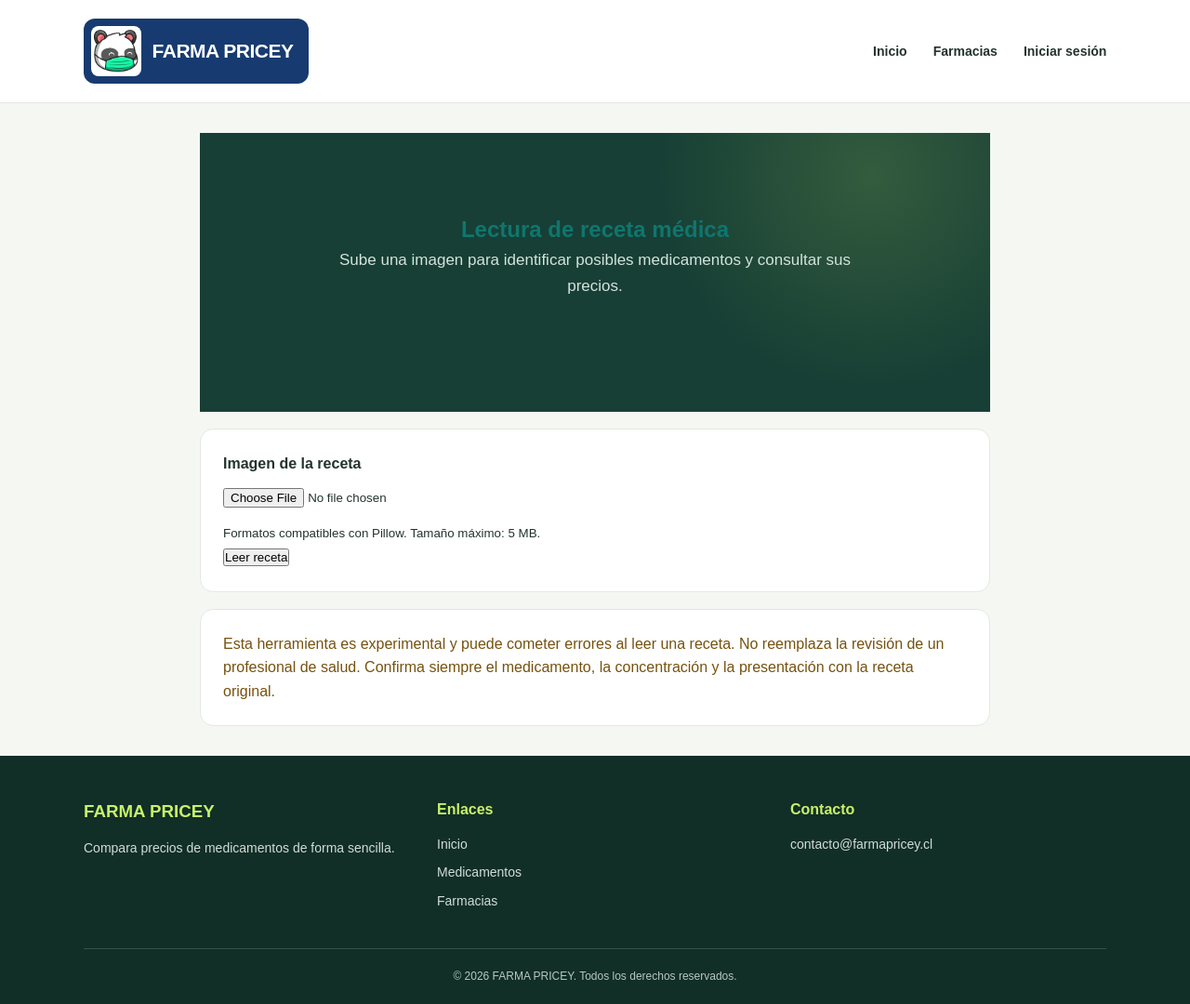
After one commit to basto115/Pagina-Pricey, a Django app: page /leer-receta/ in a window 1280 px wide. The commit adds this page. Shown: the whole page at 93% size. Run offline with Django 5.2, Linux system fonts and the light colour scheme.

Commit message:
OCR para leer recetas

```diff
--- a/config/settings.py
+++ b/config/settings.py
@@ -111,4 +111,4 @@ STATIC_URL = 'static/'
 # Correo electrónico para desarrollo
 EMAIL_BACKEND = 'django.core.mail.backends.console.EmailBackend'
 
-TESSERACT_CMD = os.environ.get("TESSERACT_CMD", "")
+TESSERACT_CMD = os.environ.get("TESSERACT_CMD",  r"C:\Program Files\Tesseract-OCR\tesseract.exe")
--- a/farmacia/static/farmacia/css/estilo.css
+++ b/farmacia/static/farmacia/css/estilo.css
@@ -1348,3 +1348,68 @@ footer {
         padding: 0 9px;
     }
 }
+
+/* Lectura de recetas */
+
+.receta-contenedor {
+    width: min(100% - 32px, 850px);
+    margin: 32px auto;
+}
+
+.receta-panel {
+    background: #fff;
+    padding: 24px;
+    margin: 18px 0;
+    border: 1px solid var(--borde, #e2e9e1);
+    border-radius: 14px;
+}
+
+.receta-contenedor h1,
+.receta-contenedor h2 {
+    color: #0f766e;
+}
+
+.receta-archivo {
+    display: block;
+    width: 100%;
+    max-width: 100%;
+    box-sizing: border-box;
+    margin: 14px 0;
+}
+
+.receta-texto {
+    white-space: pre-wrap;
+    overflow-wrap: anywhere;
+    font-family: inherit;
+    background: #f5f7f3;
+    padding: 14px;
+    border-radius: 8px;
+}
+
+.receta-error {
+    color: #b42318;
+}
+
+.receta-aviso {
+    color: #76520e;
+}
+
+.receta-precio {
+    border-top: 1px solid var(--borde, #e2e9e1);
+    padding: 12px 0;
+}
+
+.receta-precio p {
+    margin: 8px 0;
+}
+
+@media (max-width: 600px) {
+    .receta-contenedor {
+        width: calc(100% - 24px);
+        margin: 20px auto;
+    }
+
+    .receta-panel {
+        padding: 16px;
+    }
+}
--- a/farmacia/templates/inicio.html
+++ b/farmacia/templates/inicio.html
@@ -29,7 +29,7 @@
     <nav>
         <a href="{% url 'inicio' %}">Inicio</a>
         <a href="#farmacias">Farmacias</a>
-        <a href="#medicamentos">Medicamentos</a>
+        <a href="{% url 'leer_receta' %}">Leer receta</a>
         <a href="{% url 'login' %}">Iniciar sesión</a>
     </nav>
 </header>
--- /dev/null
+++ b/farmacia/templates/leer_receta.html
@@ -0,0 +1,183 @@
+{% load static %}
+<!DOCTYPE html>
+<html lang="es">
+<head>
+    <meta charset="UTF-8">
+    <meta name="viewport" content="width=device-width, initial-scale=1.0">
+    <meta name="referrer" content="strict-origin-when-cross-origin">
+    <title>Leer receta | FARMA PRICEY</title>
+    <link rel="stylesheet" href="{% static 'farmacia/css/estilo.css' %}">
+</head>
+<body>
+
+<header>
+    <div class="logo">
+        <a href="{% url 'inicio' %}" class="logo-enlace">
+            <img
+                src="{% static 'farmacia/img/pandaloool.png' %}"
+                alt="Pandita de FARMA PRICEY"
+                class="logo-imagen"
+            >
+            <span>FARMA PRICEY</span>
+        </a>
+    </div>
+
+    <nav>
+        <a href="{% url 'inicio' %}">Inicio</a>
+        <a href="{% url 'inicio' %}#farmacias">Farmacias</a>
+        <a href="{% url 'login' %}">Iniciar sesión</a>
+    </nav>
+</header>
+
+<main class="receta-contenedor">
+
+    <section class="buscador">
+        <h1>Lectura de receta médica</h1>
+        <p>
+            Sube una imagen para identificar posibles medicamentos
+            y consultar sus precios.
+        </p>
+    </section>
+
+    <section class="receta-panel">
+        <form method="post" enctype="multipart/form-data">
+            {% csrf_token %}
+
+            <label for="receta"><strong>Imagen de la receta</strong></label>
+
+            <input
+                type="file"
+                id="receta"
+                name="receta"
+                accept="image/*"
+                class="receta-archivo"
+                required
+            >
+
+            <p>
+                <small>
+                    Formatos compatibles con Pillow. Tamaño máximo: 5 MB.
+                </small>
+            </p>
+
+            <button type="submit">Leer receta</button>
+        </form>
+    </section>
+
+    {% if error %}
+        <section class="receta-panel receta-error">
+            <p>{{ error }}</p>
+        </section>
+    {% endif %}
+
+    {% if texto_reconocido %}
+        <section class="receta-panel">
+            <h2>Texto reconocido</h2>
+            <pre class="receta-texto">{{ texto_reconocido }}</pre>
+        </section>
+    {% endif %}
+
+    {% if resultados %}
+        <section class="receta-resultados">
+            <h2>Posibles coincidencias</h2>
+
+            {% for resultado in resultados %}
+                <article class="receta-panel">
+                    <h3>{{ resultado.medicamento.nombre }}</h3>
+
+                    <p>
+                        {{ resultado.medicamento.principio_activo|default:"Principio activo no registrado" }}
+                    </p>
+
+                    <p>
+                        <strong>Tipo de detección:</strong>
+                        {{ resultado.tipo }}
+                    </p>
+
+                    {% if resultado.confirmacion %}
+                        <p class="receta-aviso">
+                            Confirma el medicamento, la concentración
+                            y la presentación con la receta original.
+                        </p>
+                    {% endif %}
+
+                    <h4>Precios registrados</h4>
+
+                    {% for precio in resultado.precios %}
+                        <div class="receta-precio">
+                            <strong>{{ precio.farmacia.nombre }}</strong>
+                            <p>${{ precio.precio|floatformat:0 }}</p>
+
+                            <p>
+                                Disponibilidad registrada:
+                                {% if precio.disponible %}Sí{% else %}No{% endif %}
+                            </p>
+
+                            {% if precio.url_producto %}
+                                <a
+                                    href="{{ precio.url_producto }}"
+                                    target="_blank"
+                                    rel="noopener noreferrer"
+                                >
+                                    Ver producto en la farmacia
+                                </a>
+                            {% endif %}
+                        </div>
+                    {% empty %}
+                        <p>No hay precios registrados para este medicamento.</p>
+                    {% endfor %}
+                </article>
+            {% endfor %}
+        </section>
+
+    {% elif texto_reconocido and not error %}
+        <section class="receta-panel">
+            <h2>Sin coincidencias</h2>
+            <p>
+                No se encontraron medicamentos del catálogo en el texto reconocido.
+            </p>
+            <p>
+                Revisa el texto extraído y verifica el nombre
+                en la búsqueda habitual.
+            </p>
+        </section>
+    {% endif %}
+
+    <section class="receta-panel">
+        <p class="receta-aviso">
+            Esta herramienta es experimental y puede cometer errores al leer
+            una receta. No reemplaza la revisión de un profesional de salud.
+            Confirma siempre el medicamento, la concentración y la presentación
+            con la receta original.
+        </p>
+    </section>
+
+</main>
+
+<footer>
+    <div class="footer-contenido">
+        <div>
+            <h3>FARMA PRICEY</h3>
+            <p>Compara precios de medicamentos de forma sencilla.</p>
+        </div>
+
+        <div>
+            <h4>Enlaces</h4>
+            <a href="{% url 'inicio' %}">Inicio</a>
+            <a href="{% url 'inicio' %}#medicamentos">Medicamentos</a>
+            <a href="{% url 'inicio' %}#farmacias">Farmacias</a>
+        </div>
+
+        <div>
+            <h4>Contacto</h4>
+            <p>contacto@farmapricey.cl</p>
+        </div>
+    </div>
+
+    <div class="footer-bottom">
+        <p>&copy; 2026 FARMA PRICEY. Todos los derechos reservados.</p>
+    </div>
+</footer>
+
+</body>
+</html>
--- a/farmacia/templates/login.html
+++ b/farmacia/templates/login.html
@@ -24,7 +24,7 @@
     <nav>
         <a href="{% url 'inicio' %}">Inicio</a>
         <a href="#farmacias">Farmacias</a>
-        <a href="#medicamentos">Medicamentos</a>
+        <a href="{% url 'leer_receta' %}">Leer receta</a>
     </nav>
 
 </header>
--- a/farmacia/templates/registro.html
+++ b/farmacia/templates/registro.html
@@ -25,7 +25,7 @@
     <nav>
         <a href="{% url 'inicio' %}">Inicio</a>
         <a href="#farmacias">Farmacias</a>
-        <a href="#medicamentos">Medicamentos</a>
+        <a href="{% url 'leer_receta' %}">Leer receta</a>
     </nav>
 
 </header>
--- a/farmacia/urls.py
+++ b/farmacia/urls.py
@@ -31,4 +31,6 @@ urlpatterns = [
         views.api_medicamentos,
         name='api_medicamentos'
     ),
+
+    path("leer-receta/", views.leer_receta, name="leer_receta"),
 ]
--- a/farmacia/views.py
+++ b/farmacia/views.py
@@ -2,9 +2,17 @@
 from django.shortcuts import render, get_object_or_404
 from django.db.models import Q
 from django.http import JsonResponse
-from django.views.decorators.http import require_GET
+from django.views.decorators.http import require_GET, require_http_methods
 from django.shortcuts import render, get_object_or_404
 from django.core.paginator import Paginator
+
+import re
+import unicodedata
+import pytesseract
+
+from PIL import Image, UnidentifiedImageError
+from django.conf import settings
+from django.core.exceptions import ImproperlyConfigured
 
 from .models import Medicamento, Farmacia, Precio
 
@@ -194,3 +202,184 @@ def vista_login(request):
 
 def vista_resgitro(request):
     return render(request, 'registro.html')
+
+def normalizar_texto(texto):
+    texto = unicodedata.normalize("NFD", texto.casefold())
+    texto = "".join(
+        caracter for caracter in texto
+        if unicodedata.category(caracter) != "Mn"
+    )
+    return re.sub(r"\s+", " ", texto).strip()
+
+def extraer_concentraciones(texto):
+    return re.findall(
+        r"(?<!\w)\d+(?:[.,]\d+)?\s*(?:mg|mcg|µg|ug|ml|g|%)\b",
+        texto.casefold()
+    )
+
+@require_http_methods(["GET", "POST"])
+def leer_receta(request):
+    contexto = {
+        "resultado": [],
+        "texto_reconocido": "",
+        "error": "",
+    }
+
+    if request.method == "GET":
+        return render(request, "leer_receta.html", contexto)
+
+    archivo = request.FILES.get("receta")
+
+    if not archivo:
+        contexto["error"] = "Selecciona una imagen de la receta."
+        return render(request, "leer_receta.html", contexto)
+
+    if archivo.size > 5 * 1024 * 1024:
+        contexto["error"] = "La imagen no puede superar los 5 MB."
+        return render(request, "leer_receta.html", contexto)
+
+    if not archivo.content_type.startswith("image/"):
+        contexto["error"] = "El archivo debe ser imagen."
+        return render(request, "leer_receta.html", contexto)
+
+    try:
+        archivo.seek(0)
+        imagen = Image.open(archivo)
+        imagen.verify()
+
+        archivo.seek(0)
+        imagen = Image.open(archivo).convert("RGB")
+
+        if getattr(settings, "TESSERACT_CMD", None):
+            pytesseract.pytesseract.tesseract_cmd = (
+                settings.TESSERACT_CMD
+            )
+
+        texto = pytesseract.image_to_string(imagen, lang="spa")
+        contexto["texto_reconocido"] = texto
+
+    except pytesseract.TesseractNotFoundError:
+        contexto["error"] = (
+            "No se encontró Tesseract. Revisa su instalación y configuración."
+        )
+        return render(request, "leer_receta.html", contexto)
+
+    except (UnidentifiedImageError, OSError, ValueError) as e:
+        print(f"Error al abrir la receta: {e!r}")
+        contexto["error"] = (
+            "No se puede abrir la imagen. Prueba con otra."
+        )
+        return render(request, "leer_receta.html", contexto)
+
+    except pytesseract.TesseractError:
+        contexto["error"] = (
+            "No se pudo reconocer el texto. Intenta con una imagen más clara."
+        )
+        return render(request, "leer_receta.html", contexto)
+
+    texto_normalizado = normalizar_texto(texto)
+
+    if not texto_normalizado:
+        contexto["error"] = (
+            "No se reconoció texto. Prueba con una imagen más nítida."
+        )
+        return render(request, "leer_receta.html", contexto)
+
+    medicamentos = list(
+        Medicamento.objects.prefetch_related(
+            "productos__precios__farmacia"
+        ).all()
+    )
+
+    candidatos = {}
+
+    #buscar el nombre completo del medicamento
+    for medicamento in medicamentos:
+        nombre = normalizar_texto(medicamento.nombre)
+
+        productos = list(medicamento.productos.all())
+        nombres_productos = [
+            normalizar_texto(producto.nombre)
+            for producto in productos
+        ]
+
+        if nombre in texto_normalizado or any(
+            nombre_producto and nombre_producto in texto_normalizado
+            for nombre_producto in nombres_productos
+        ):
+            candidatos[medicamento.id] = {
+                "medicamento": medicamento,
+                "tipo": "Nombre reconocido",
+                "confirmacion": False,
+            }
+
+        #si no reconoce el nombre, busca por principio activo
+        if not candidatos:
+            principios = {
+                normalizar_texto(m.principio_activo)
+                for m in medicamentos
+                if m.principio_activo
+            }
+
+            concentraciones = extraer_concentraciones(texto_normalizado)
+
+            for principio in principios:
+                if not re.search(
+                    rf"(?<!\w){re.escape(principio)}(?!\w)",
+                    texto_normalizado
+                ):
+                    continue
+
+                grupo = [
+                    m for m in medicamentos
+                    if (
+                        principio in normalizar_texto(m.nombre)
+                        or normalizar_texto(m.principio_activo or "") == principio
+                    )
+                ]
+
+                coincidencias = grupo
+
+                if concentraciones:
+                    por_concentracion = [
+                        m for m in grupo
+                        if any(
+                            concentracion in normalizar_texto(m.nombre)
+                            or any(
+                                concentracion in normalizar_texto(p.nombre)
+                                for p in m.productos.all()
+                            )
+                            for concentracion in concentraciones
+                        )
+                    ]
+
+                    if por_concentracion:
+                        coincidencias = por_concentracion
+
+            for medicamento in coincidencias:
+                candidatos[medicamento.id] = {
+                    "medicamento": medicamento,
+                    "tipo": (
+                        "Principio activo y concentración"
+                        if concentraciones
+                        else "Coincidencia por principio activo"
+                    ),
+                    "confirmacion": True,
+                }
+
+    #adjunta el precio
+
+    for candidato in candidatos.values():
+        medicamento = candidato["medicamento"]
+
+        precios = Precio.objects.filter(
+            producto__medicamento=medicamento
+        ).select_related(
+            "producto", "farmacia"
+        ).order_by("precio")
+
+        candidato["precios"] = list(precios)
+
+    contexto["resultados"] = list(candidatos.values())
+
+    return render(request, "leer_receta.html", contexto)
```
